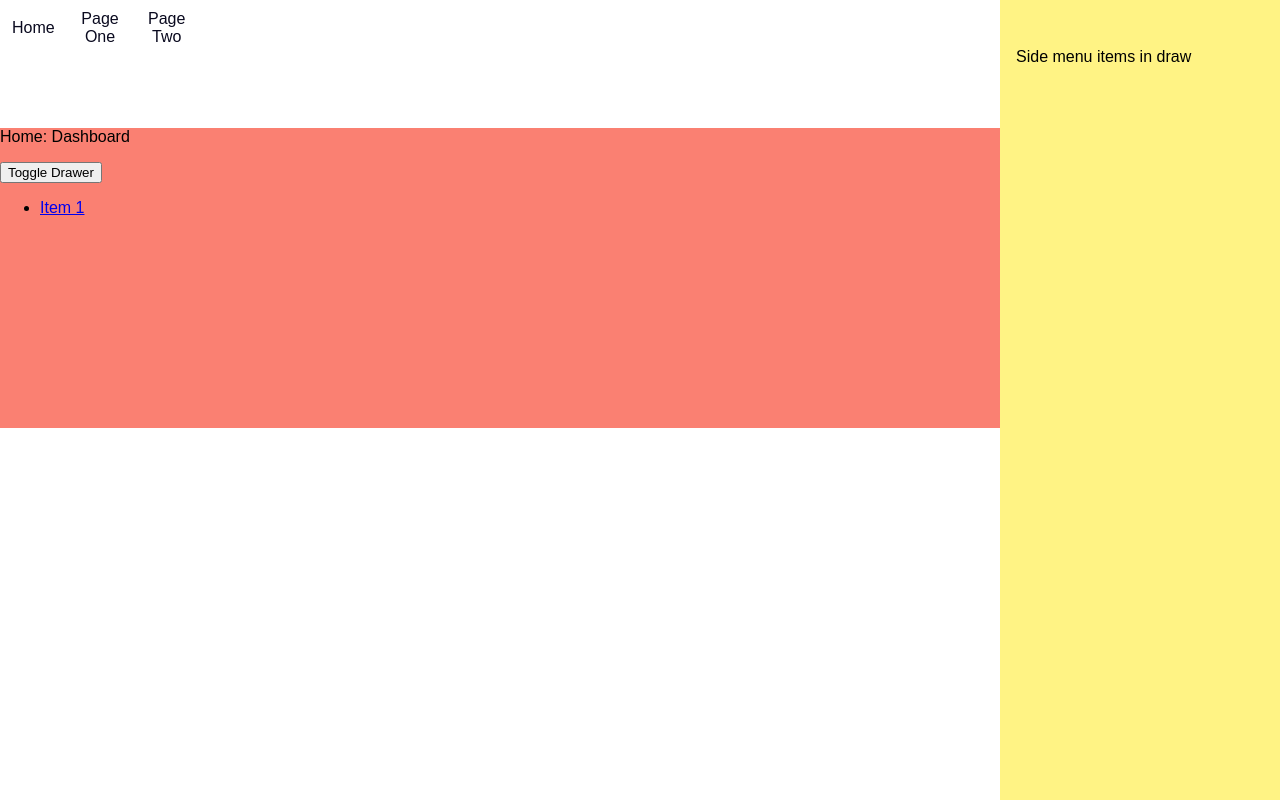
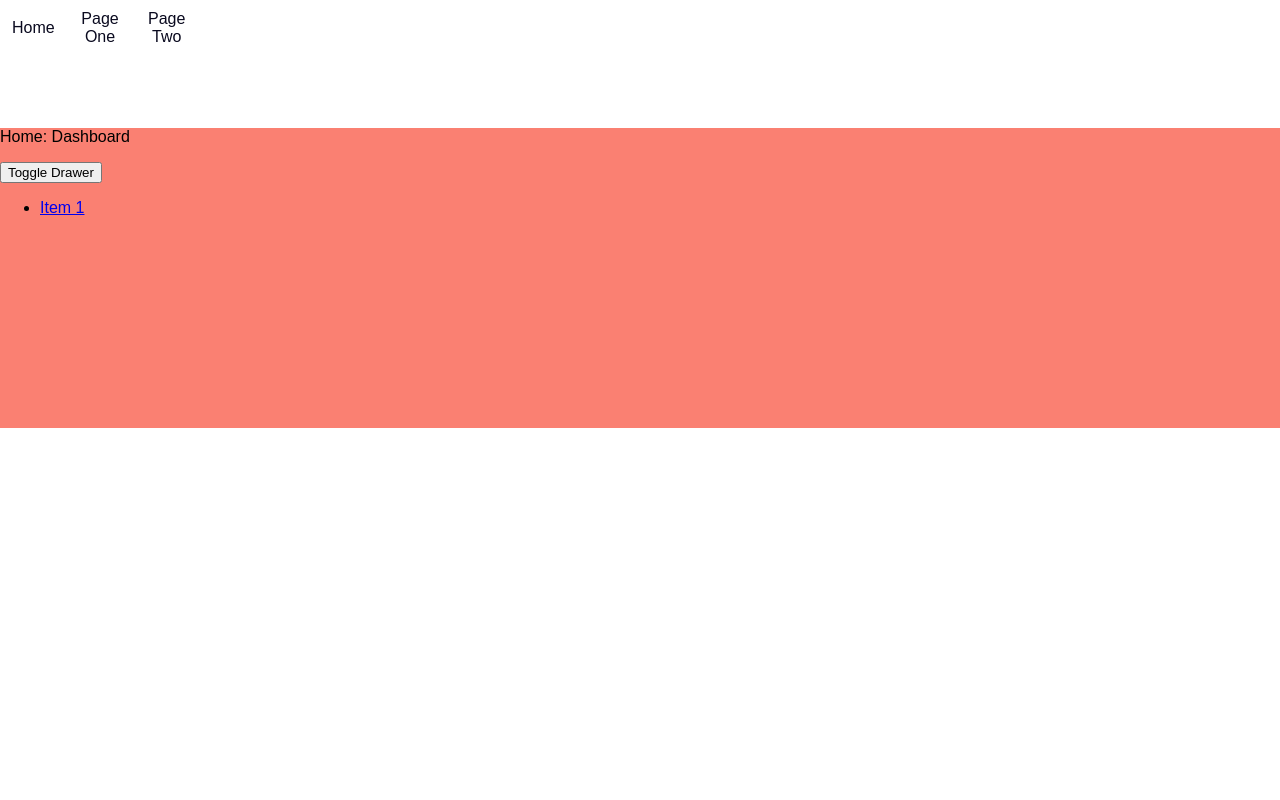
Before and after one commit to Shwartz/react-routes, a React (Create React App) app: page /items in a window 1280 px wide. Built offline with nearby package versions, Linux system fonts and the light colour scheme; the HTML template or start-up script is replaced by a standard one.

Commit message:
Opening SideDraw through router match

```diff
--- a/src/App.js
+++ b/src/App.js
@@ -11,10 +11,10 @@ class App extends Component {
     return (
       <div className="App">
         <Layout>
+          <Route path="/" exact={true} component={Dashboard}/>
           <Route path="/items" component={Dashboard}/>
           <Route path="/page-one" component={PageOne}/>
           <Route path="/page-two" component={PageTwo}/>
-          <Route path="/" exact={true} component={Dashboard}/>
         </Layout>
       </div>
     );
--- a/src/modules/components/dashboard/dashboard.js
+++ b/src/modules/components/dashboard/dashboard.js
@@ -1,20 +1,32 @@
 import React, {Component} from 'react';
-import {NavLink} from 'react-router-dom';
+import {NavLink, Route} from 'react-router-dom';
+import axios from 'axios';
 
 import SideDraw from '../ui/SideDraw/SideDraw';
 import './dashboard.css';
 
 class Dashboard extends Component {
-  state = {
+  /*state = {
     showSideDrawer: false,
-  };
+  };*/
 
   componentDidMount() {
     const {match} = this.props;
     console.log('Dashboard: url: ', match.path, ' path: ', match.url);
-    if (match.path.match(/items/)) {
+    /*if (match.path.match(/item/)) {
       this.setState({showSideDrawer: true})
-    }
+    }*/
+
+    /*axios({
+      method: 'get',
+      url: 'https://raw.githubusercontent.com/Shwartz/react-routes/master/db.json'
+          })
+      .then(res => {
+        console.log('res', res);
+      })
+      .catch(res => {
+        console.log('error res', res);
+      });*/
   }
 
   sideDrawerCloseHandler = () => {
@@ -28,7 +40,8 @@ class Dashboard extends Component {
   };
 
   render() {
-
+    const {match} = this.props;
+    console.log('this: ', this);
 
     return (
       <div className="Dashboard">
@@ -36,12 +49,20 @@ class Dashboard extends Component {
         <button onClick={this.sideDrawerToggleHandler}>Toggle Drawer</button>
 
         <ul>
-          <li><NavLink to="items/l">Item 1</NavLink></li>
+          <li><NavLink to="/items/:10">Item 1</NavLink></li>
         </ul>
 
-        <SideDraw
+        {/*<SideDraw
           open={this.state.showSideDrawer}
-          closed={this.sideDrawerCloseHandler}/>
+          closed={this.sideDrawerCloseHandler}/>*/}
+
+
+        <Route path={`${match.url}/:10`} render={() => <SideDraw open={true} />} />
+        {/*<Route
+          exact
+          path={match.url}
+          render={() => <h3>Please select a topic.</h3>}
+        />*/}
       </div>
     )
   }
```
